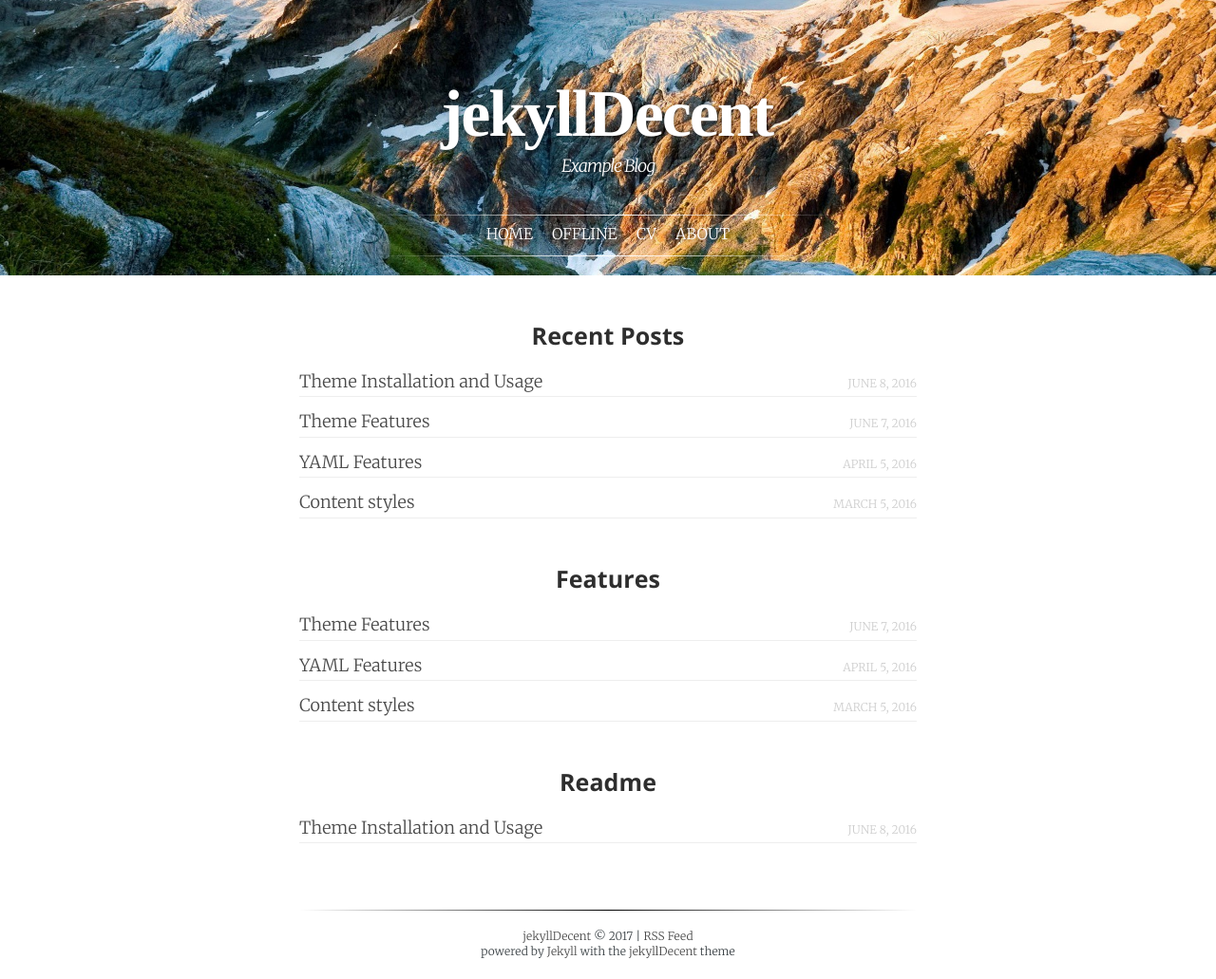
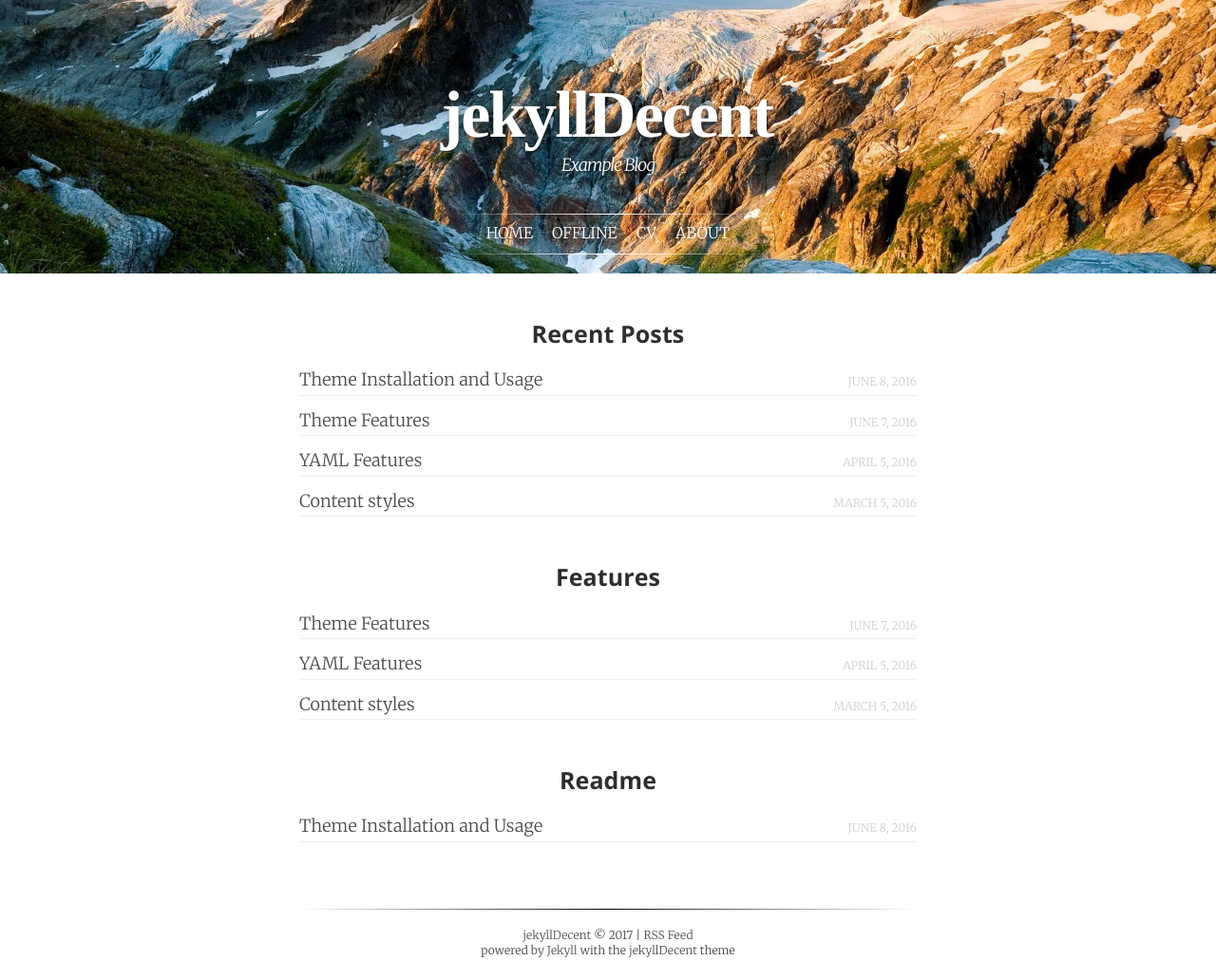
Before and after one commit to jwillmer/jekyllDecent, a Jekyll site: the page built from index.html, in a window 1280 px wide. Shown: the whole page at 95% size. Built offline with Jekyll 4.4.1, drawn with Linux system fonts in a browser that asks for light colours; some web fonts are replaced.

Commit message:
Improved navigation menu for multiple menu items

```diff
--- a/_includes/header.html
+++ b/_includes/header.html
@@ -8,8 +8,7 @@
     <h1 class="page-title"><a href="{{ "/" | absolute_url }}" title="{{ site.title }}">{{ site.title }}</a></h1>
     <h2 class="page-description">{{ site.subtitle }}</h2>
     <div class="nav">
-        <ul>
-            <li><a class="page-link" href="{{ "/" | absolute_url }}" title="Home">Home</a></li>
+            <a class="page-link" href="{{ "/" | absolute_url }}" title="Home">Home</a>
 
             {% assign pages = site.pages | sort:"weight"  %}
             {% for my_page in pages %}
@@ -21,9 +20,8 @@
             {% endif %}
 
             {% if title and my_page.visible != false %}
-            <li><a class="page-link" href="{{ my_page.url | absolute_url }}" title="{{ title }}">{{ title }}</a></li>
+            <a class="page-link" href="{{ my_page.url | absolute_url }}" title="{{ title }}">{{ title }}</a>
             {% endif %}
             {% endfor %}
-        </ul>
     </div>
 </header>
--- a/_sass/main.scss
+++ b/_sass/main.scss
@@ -1,9 +1,11 @@
 // header
 .main-header {
-    margin-bottom: 40px;
-    padding-top: 10rem;
+    margin-bottom: 50px;
+    padding-top: 8rem;
     background-size: cover;
     background-position: center;
+    display: flex;
+    flex-direction: column;
 
     &.has-cover {
         .page-title,
@@ -21,7 +23,6 @@
         }
     }
 
-    .nav,
     .page-title,
     .page-description {
         width: 90%;
@@ -30,29 +31,26 @@
     }
 
     .nav {
-        margin: 40px auto 50px;
-        padding-bottom: 20px;
+        margin: 40px auto 20px;
+        display: flex;
+        flex-wrap: wrap;
+        justify-content: center;
+        max-width: 90%;
 
-        ul {
-            list-style: none;
-            margin: 0;
-            padding: 0;
-        }
-
-        li {
-            min-width: 80px;
-            margin: 5px;
+        a.page-link {
+            margin: 5px 10px;
             display: inline-block;
-            font-size:  16px;
+            font-size: 16px;
             text-transform: uppercase;
         }
     }
 
     .page-title {
-        margin: 0 auto 15px;
         a {
             font-family: Mrs Saint Delafield;
             font-size: 70px;
+            word-spacing: 15px;
+            line-height: 1.2;
             text-decoration: none;
             text-shadow: 1px 1px 5px rgba($color-black, 0.3);
         }
@@ -68,7 +66,14 @@
 }
 
 .nav:before,
-.nav:after,
+.nav:after {
+    content: '';
+    padding: 0 15px;
+    width: 100%;
+    height: 1px;
+    background: linear-gradient(to right, rgba($color-black,0) 0%,rgba($color-black,1) 50%,rgba(0,0,0,0) 100%);
+}
+
 .site-footer:before,
 .author-info:after {
     content: '';
--- a/_sass/media500.scss
+++ b/_sass/media500.scss
@@ -1,4 +1,7 @@
 @media only screen and (max-width: 500px) {
+    .main-header .page-title a {
+        font-size: 15vw;
+    }
 
     dl {
         display: flex;
```
